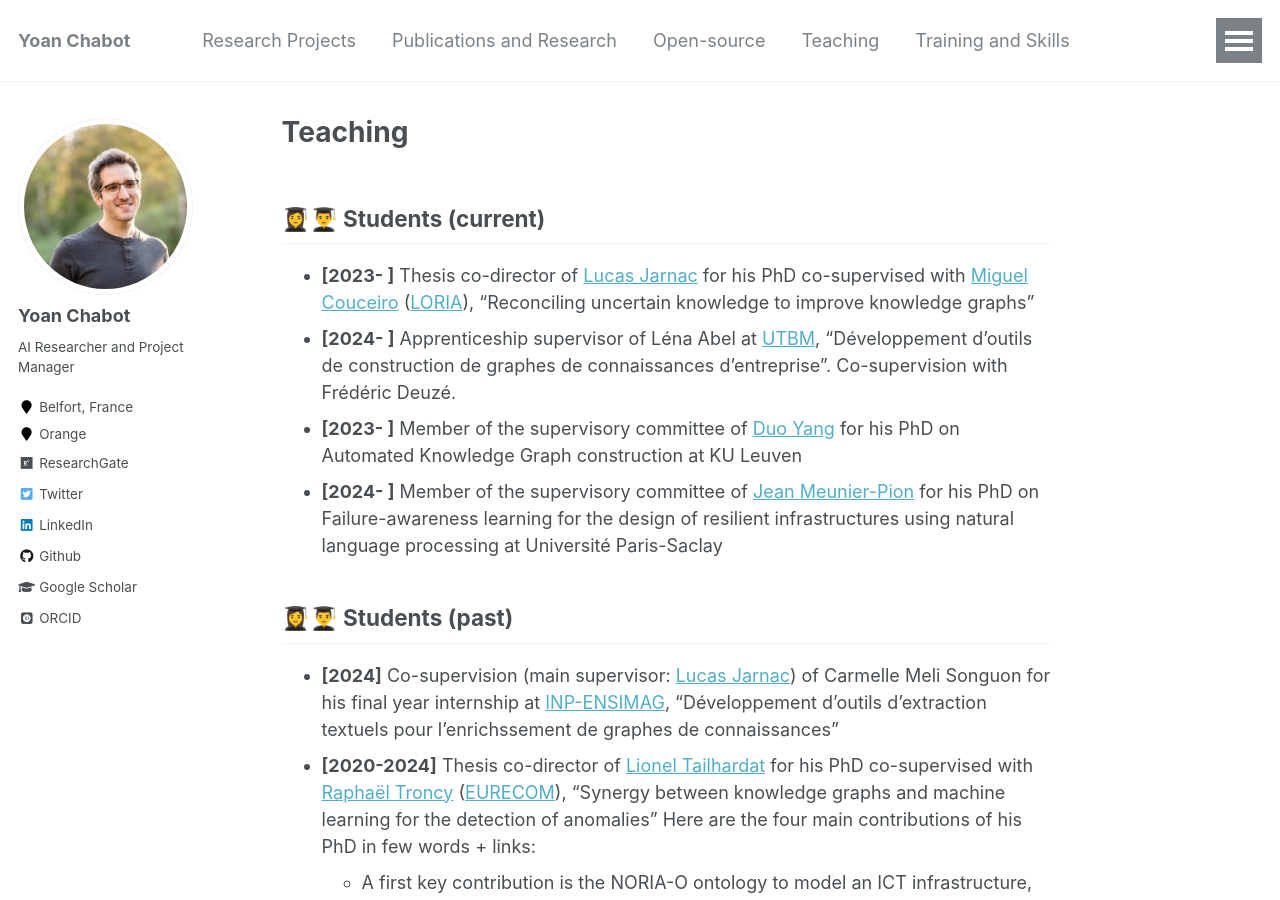
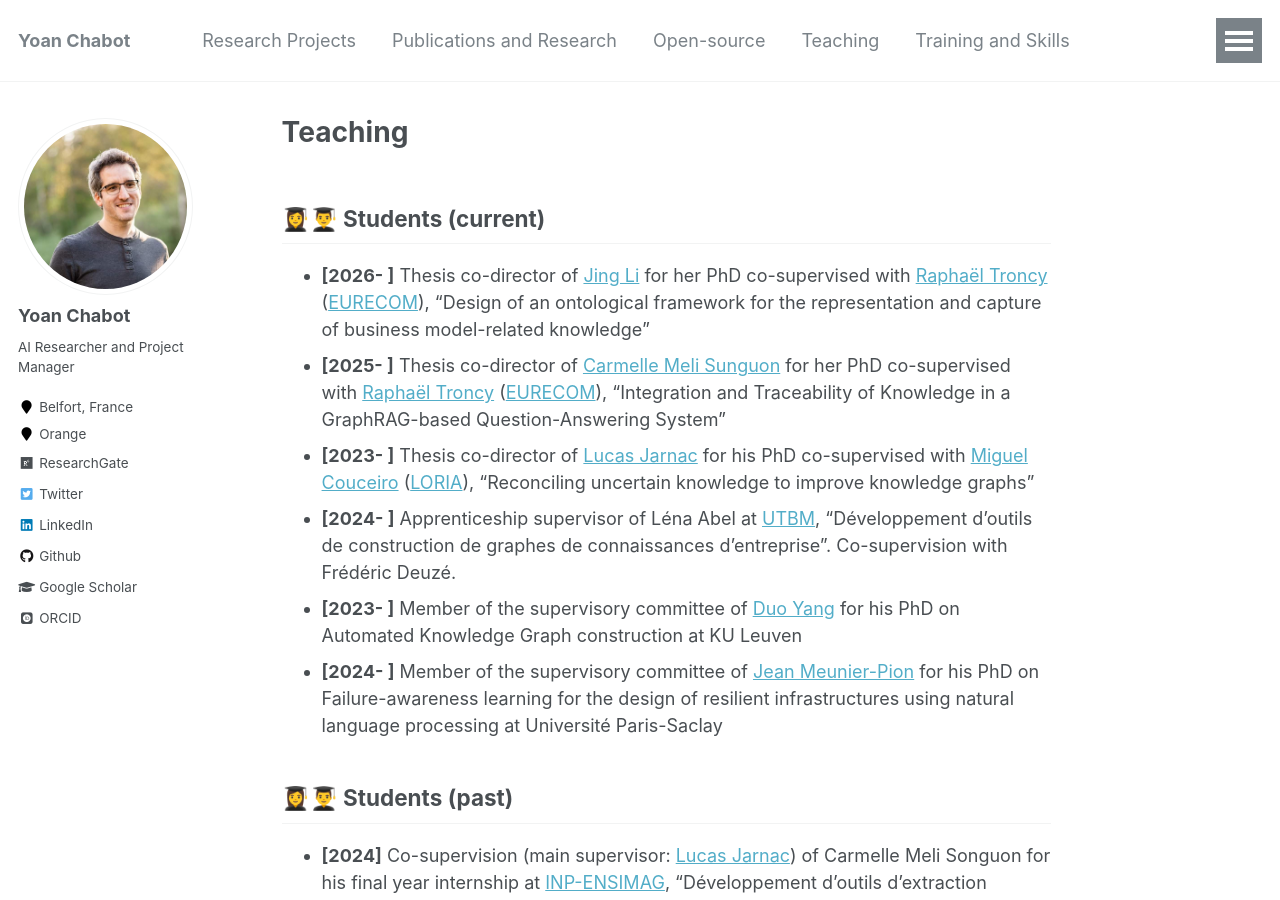
Before and after one commit to yoanchabot/yoanchabot.github.io, a Jekyll site: the page built from _pages/teaching.md, in a window 1280 px wide and 900 px high. Built offline with Jekyll 4.4.1, drawn with Linux system fonts in a browser that asks for light colours; some web fonts are replaced.

Commit message:
Update teaching.md

```diff
--- a/_pages/teaching.md
+++ b/_pages/teaching.md
@@ -5,6 +5,8 @@ author_profile: true
 ---
 
 ## 👩‍🎓👨‍🎓 Students (current)
+* **[2026- ]** Thesis co-director of [Jing Li](https://www.linkedin.com/in/jing-li-b80205294) for her PhD co-supervised with [Raphaël Troncy](https://www.eurecom.fr/~troncy/) ([EURECOM](http://www.eurecom.fr)), "Design of an ontological framework for the representation and capture of business model-related knowledge"
+* **[2025- ]** Thesis co-director of [Carmelle Meli Sunguon](https://www.eurecom.fr/fr/people/meli-songuon-carmelle) for her PhD co-supervised with [Raphaël Troncy](https://www.eurecom.fr/~troncy/) ([EURECOM](http://www.eurecom.fr)), "Integration and Traceability of Knowledge in a GraphRAG-based Question-Answering System"
 * **[2023- ]** Thesis co-director of [Lucas Jarnac](https://scholar.google.com/citations?user=O24FhxkAAAAJ&hl=fr) for his PhD co-supervised with [Miguel Couceiro](https://members.loria.fr/mcouceiro/) ([LORIA](https://www.loria.fr/en/)), "Reconciling uncertain knowledge to improve knowledge graphs"
 * **[2024- ]** Apprenticeship supervisor of Léna Abel at [UTBM](https://www.utbm.fr/), "Développement d’outils de construction de graphes de connaissances d’entreprise". Co-supervision with Frédéric Deuzé.
 * **[2023- ]** Member of the supervisory committee of [Duo Yang](https://www.kuleuven.be/wieiswie/en/person/00162181) for his PhD on Automated Knowledge Graph construction at KU Leuven
```
